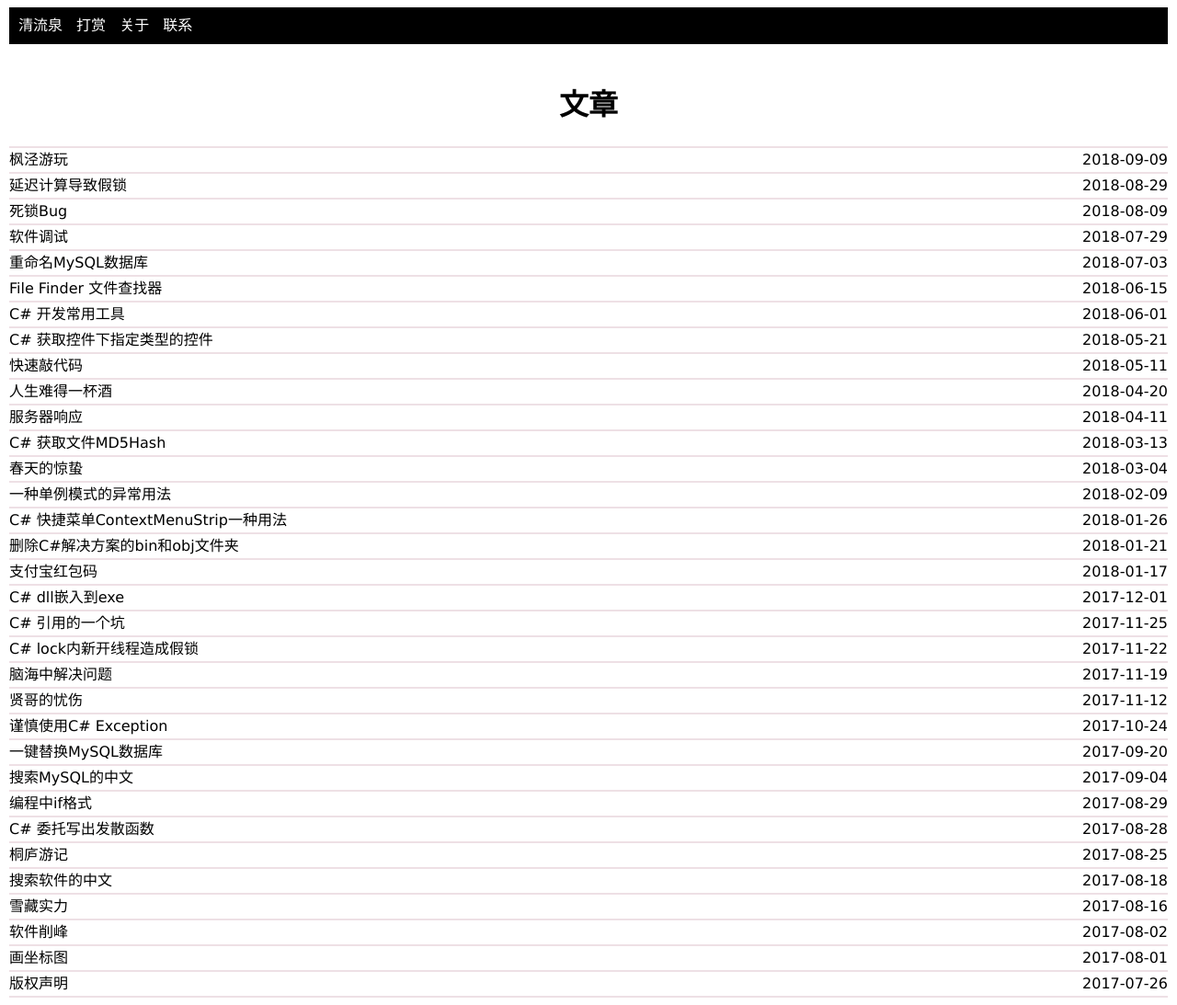
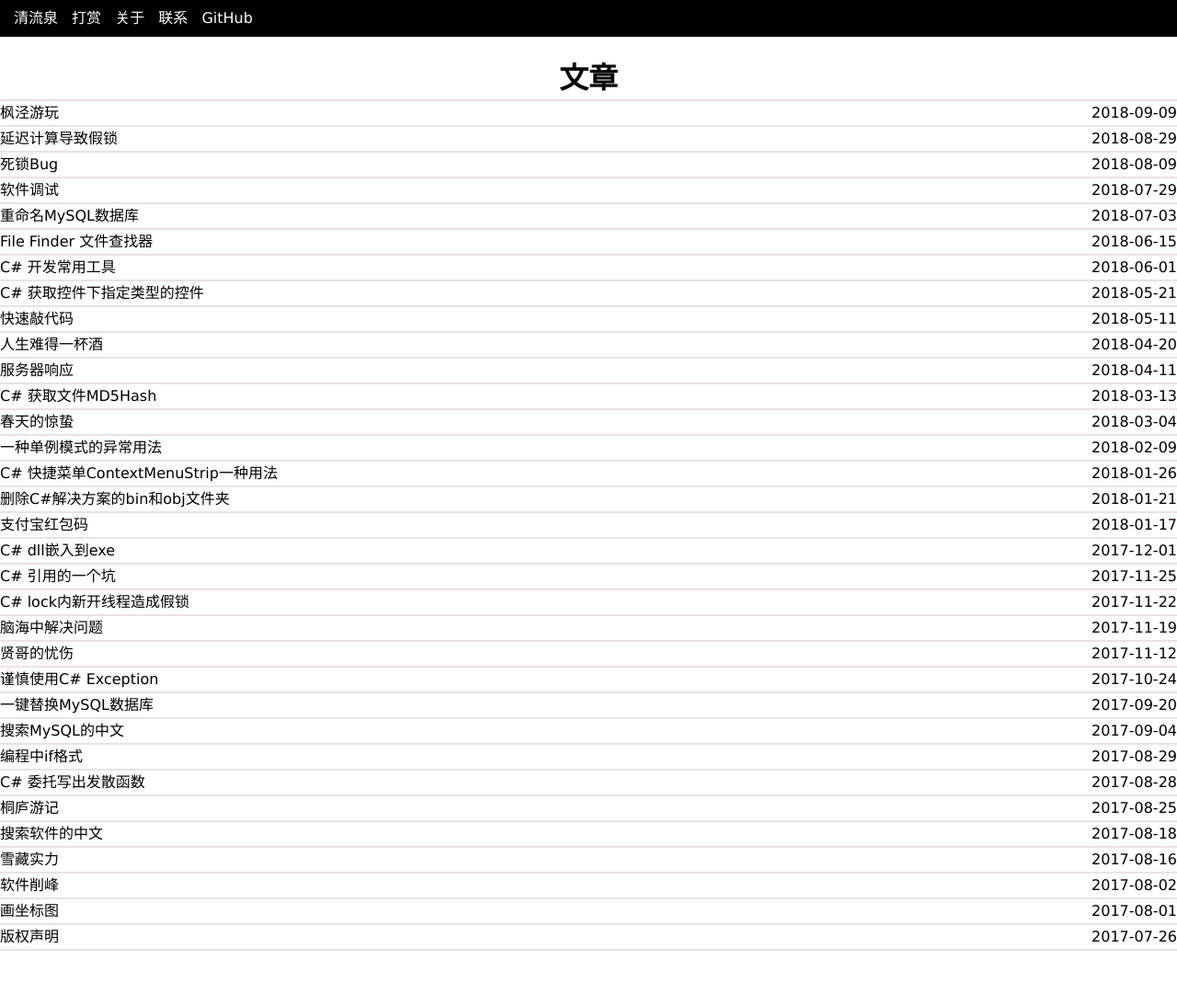
Before and after one commit to yinyongxian/yinyongxian.github.io, a Jekyll site: the page built from index.html, in a window 1280 px wide. Shown: the whole page at 92% size. Built offline with Jekyll 4.4.1, drawn with Linux system fonts in a browser that asks for light colours; after the commit the page ends 1034 px from its top, so only the background shows below that.

Commit message:
添加GItHub

```diff
--- a/Media/style/main.css
+++ b/Media/style/main.css
@@ -1,10 +1,12 @@
 @charset "UTF-8";
 /* CSS Document */
+* {
+	margin: 0px;
+	padding: 0px;
+}
 
 body {
 	font-family: "lucida grande", "lucida sans unicode", lucida, helvetica, "Hiragino Sans GB", "Microsoft YaHei", "WenQuanYi Micro Hei", sans-serif;
-	margin-left: 10px;
-	margin-right: 10px;
 }
 P {
 	line-height: 1.6;
@@ -126,11 +128,19 @@ tr {
 }
 #header a {
 	color: white;
-	padding-left: 10px;
 	text-decoration: none;
 }
+
+#header ul
+{
+	margin-left: 10px;
+}
+
+#header li
+{
+	display: inline;
+}
 #header a:hover {
-	padding-left: 10px;
 	color: lightgray;
 	background-color: black;
 }
--- a/_layouts/default.html
+++ b/_layouts/default.html
@@ -60,7 +60,15 @@ $(function(){
 </style>
 </head>
 <body>
-<div id="header"> <a href="https://yinyongxian.github.io" >清流泉</a> <a href="{{ site.baseurl }}/about/2017-07-29-pay.html">打赏</a> <a href="{{ site.baseurl }}/about/2017-08-05-about.html">关于</a> <a href="{{ site.baseurl }}/about/2017-08-02-contact.html">联系</a> </div>
+<div id="header">
+<ul>
+<li><a href="https://yinyongxian.github.io" >清流泉</a></li>
+<li><a href="{{ site.baseurl }}/about/2017-07-29-pay.html">打赏</a></li>
+<li><a href="{{ site.baseurl }}/about/2017-08-05-about.html">关于</a></li>
+<li><a href="{{ site.baseurl }}/about/2017-08-02-contact.html">联系</a></li>
+<li><a href="https://github.com/yinyongxian" title="GitHub">GitHub</a></li>
+</ul>
+</div>
 <div id="updown"><span class="up"></span><span class="down"></span></div>
 <br>
 {{ content }}
```
